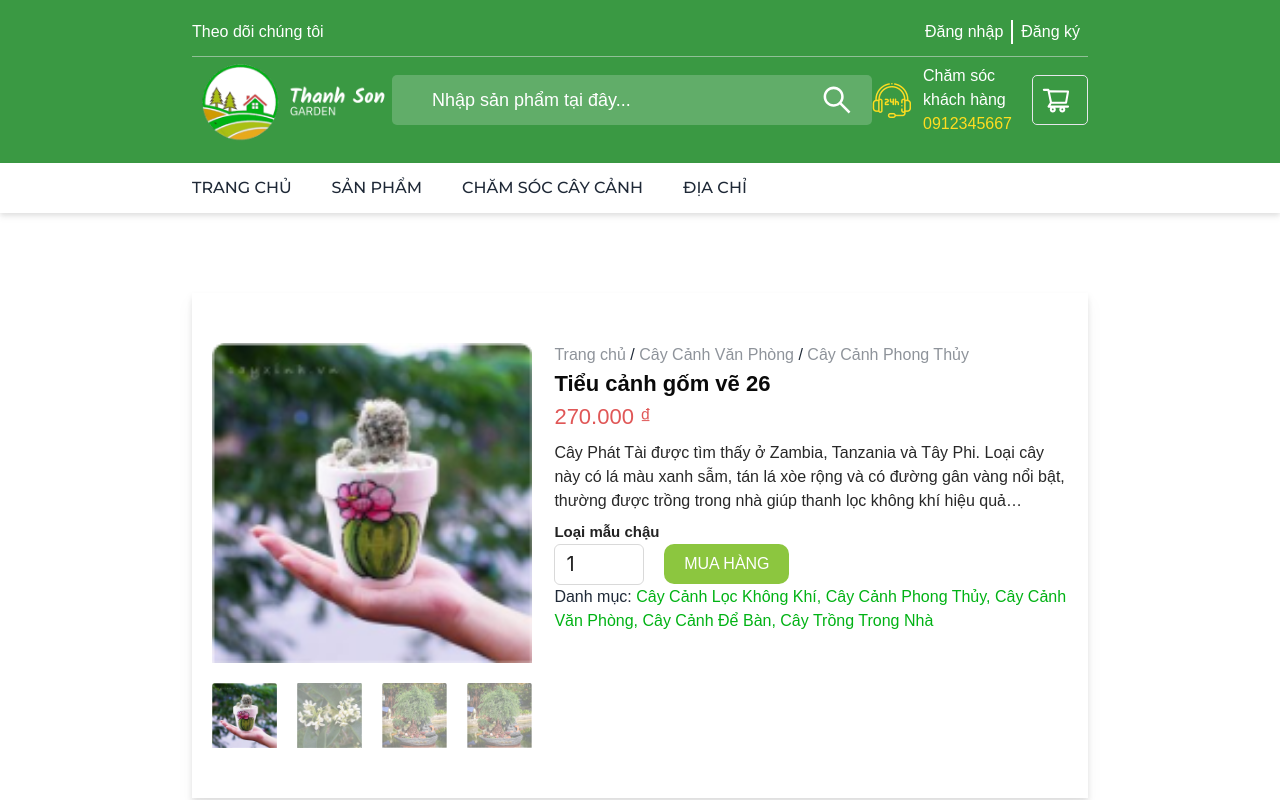
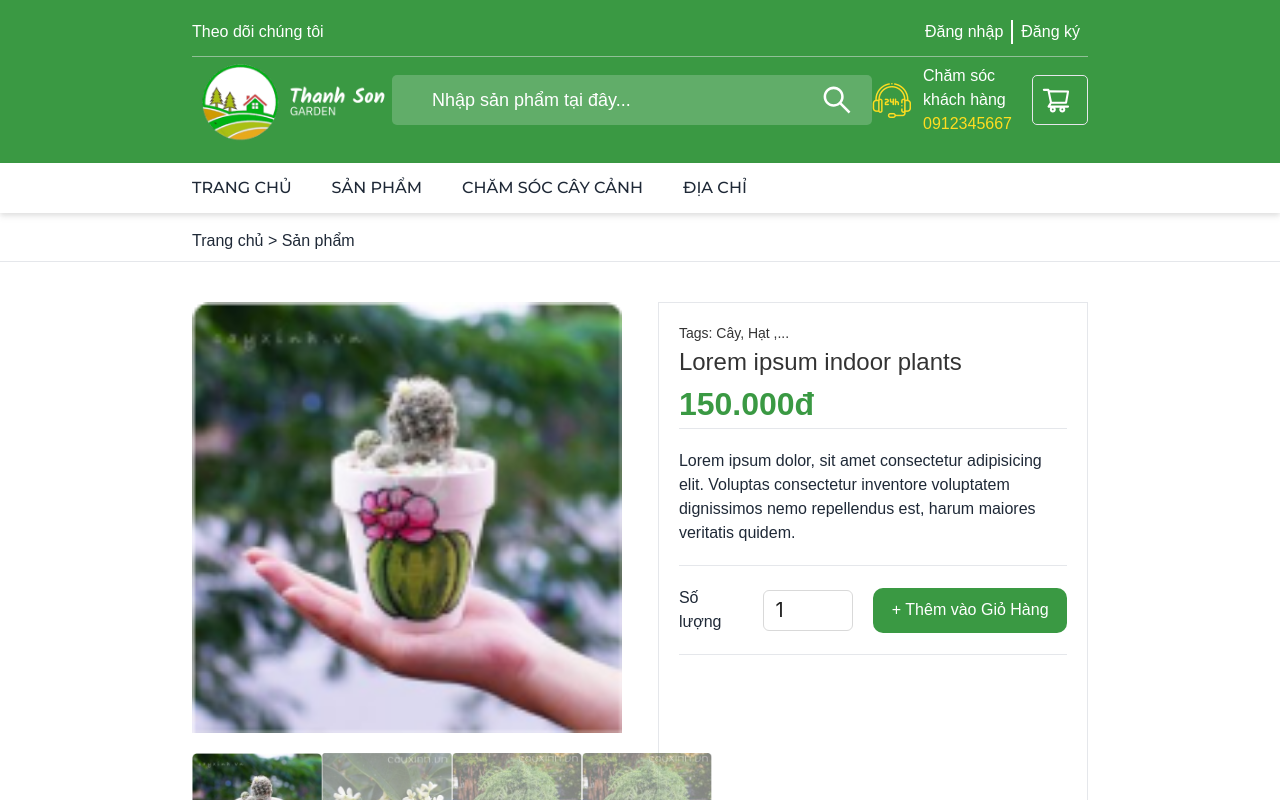
Before and after one commit to Capstone-Bonsai/bonsai_FE, a React (Vite) app: page /productDetail in a window 1280 px wide. Shown: the top 800 px of the page. Built offline with nearby package versions, Linux system fonts and the light colour scheme.

Commit message:
new product page

```diff
--- a/src/components/Footer.jsx
+++ b/src/components/Footer.jsx
@@ -12,7 +12,7 @@ function Footer() {
 
   return (
     <div className="min-h-[400px] bg-[#028711] mt-auto w-full">
-      <div className="w-[70%] h-full m-auto pt-4 mb-5 flex justify-between">
+      <div className="w-[70%] h-full m-auto pt-4 flex justify-between">
         <div className="w-[400px]">
           <div className="font-bold text-[#000000] text-[20px]">
             Về chúng tôi
--- a/src/pages/HomePage/Home.jsx
+++ b/src/pages/HomePage/Home.jsx
@@ -2,7 +2,6 @@ import React from "react";
 import Carousel from "./Carousel";
 import Banner from '../../assets/banner.png'
 import { PhoneOutlined } from "@ant-design/icons";
-import NavBar from "./NavBar";
 import SellProducts from "./SellProducts";
 function Home() {
   return (
@@ -16,7 +15,6 @@ function Home() {
             SĐT:  */}
           </div>
         </div>
-        <NavBar />
         {/* <Carousel /> */}
         <div className="w-[70%] m-auto flex justify-end mt-5">
         <img src={Banner} alt="" />
--- a/src/pages/HomePage/NavBar.jsx
+++ /dev/null
@@ -1,62 +0,0 @@
-import React, { useEffect, useState, useRef } from "react";
-import { Link, useLocation } from "react-router-dom";
-import { ShoppingCartOutlined } from "@ant-design/icons";
-function NavBar() {
-  const location = useLocation();
-  const [isDropdownOpen, setDropdownOpen] = useState(false);
-  const dropdownRef = useRef(null);
-
-  const categories = [
-    "Cây Trồng Trong Nhà",
-    "Cây Cảnh Văn Phòng",
-    "Tiểu cảnh Terrarium",
-    "Chậu Cây Cảnh",
-    "Sen Đá",
-    "Xương Rồng",
-    "Phụ Kiện Terrarium",
-  ];
-
-  const navLinks = [
-    { text: "Trang chủ", to: "/" },
-    { text: "Sản phẩm", to: "/product" },
-    { text: "Chăm sóc cây cảnh", to: "/knowledge" },
-    { text: "Địa chỉ", to: "/address" },
-  ];
-
-  return (
-    <div className="h-10">
-      {/* <div className="w-[70%] h-[100%] flex justify-between m-auto items-center">
-        <div
-          ref={dropdownRef}
-        >
-          <div
-            tabIndex={0}
-            role="button"
-            className="flex items-center justify-center pt-1 text-white"
-          >
-            Danh mục sản phẩm
-          </div>
-          <ul
-            tabIndex={0}
-            className="dropdown-content z-[1] menu p-2 mt-4 shadow bg-base-100 w-[300px]"
-          >
-
-          </ul>
-        </div>
-        {navLinks.map((link, index) => (
-          <div key={index}>
-            <Link to={link.to}>{link.text}</Link>
-          </div>
-        ))}
-        <Link to="/shoppingCart" className="flex justify-center items-center text-[#00B214]">
-          Giỏ hàng{" "}
-          <div className="border-solid border-[#00B214] ml-2 border-2 rounded-full w-7 h-7 flex justify-center items-center">
-            <ShoppingCartOutlined />
-          </div>
-        </Link>
-      </div> */}
-    </div>
-  );
-}
-
-export default NavBar;
--- a/src/pages/Product/Product.jsx
+++ b/src/pages/Product/Product.jsx
@@ -1,42 +1,70 @@
-import React from "react";
-import Navbar from "../HomePage/NavBar";
-import { Pagination } from "antd";
+import React, { useState } from "react";
+import { Pagination, Slider } from "antd";
+import "../HomePage/styleHome.css";
 import { Link } from "react-router-dom";
 import CayTung from "../../assets/cay-tung.png";
+import { ShoppingCartOutlined } from "@ant-design/icons";
 function Product() {
+  const [priceRange, setPriceRange] = useState([20, 50]);
+
+  const handleSliderChange = (value) => {
+    setPriceRange(value);
+  };
   return (
     <div>
-      <Navbar />
-      <div className="m-auto w-[70%] mt-10">
-        <div>
-          <div className="flex items-center justify-between">
-            <div className="text-[#0A0A0A] font-bold text-[24px]">
-              Tất cả sản phẩm
+      <div className="border-b py-2">
+        <div className="w-[70%] m-auto mt-2">Trang chủ &gt; Sản phẩm</div>
+      </div>
+      <div className="m-auto w-[70%] mt-2 flex">
+        <div className="bg-[#f8f8f8] h-[500px] pt-5 pl-3 pr-3 w-[25%]">
+          <div>
+            <div className="uppercase text-[#333] font-semibold text-[16px]">
+              Loại cây
             </div>
-            <div className="flex items-center">
-              <div className="mr-5">Showing 1-20 of 614 results</div>
-              <div className="border p-2">Thứ tự theo giá: cao xuống thấp</div>
+            <div className="border-b">Bonsai</div>
+          </div>
+          <div>
+            <div className="uppercase text-[#333] font-semibold text-[16px]">
+              Mức giá
+            </div>
+            <div>
+              <Slider
+                range
+                defaultValue={[20, 50]}
+                handl
+                className="rangeCostProduct"
+                value={priceRange}
+                onChange={handleSliderChange}
+              />
+            </div>
+            <div className="border-b">
+              <div>Giá từ: {priceRange[0]}</div>
+              <div>Giá đến: {priceRange[1]}</div>
             </div>
           </div>
-          <div className="flex">
-            <Link className="pr-2 text-[#666666] opacity-50  hover:opacity-100">
-              Trang chủ
-            </Link>
-            <div>/ Sản phẩm</div>
+          <div>
+            <div className="uppercase text-[#333] font-semibold text-[16px]">
+              Chọn màu
+            </div>
+            <div>
+              <input type="checkbox" />
+            </div>
           </div>
         </div>
-        <div className="w-[195px] text-center drop-shadow-lg bg-[#ffffff]">
-          <div>
-            <img className="m-auto" src={CayTung} alt="" />
+        <div className="w-[75%] pl-10 ">
+          <div className="w-[255px] h-[355px] border">
+            <img className="w-full" src={CayTung} alt="" height={255} />
+            <div className="flex items-center justify-evenly">
+              <div className=" py-5 text-[20px]">
+                <div>Cây Tùng</div>
+                <div className="text-[#3a9943]">150.000đ</div>
+              </div>
+              <button className="bg-[#f2f2f2] w-[50px] h-[50px] flex justify-center items-center rounded-full hover:text-[#ffffff] hover:bg-[#3a9943]">
+                <ShoppingCartOutlined />
+              </button>
+            </div>
           </div>
-          <div className="text-[18px] text-[#1E7100] mt-5">
-            Cây Tùng Xương Cá
-          </div>
-          <div className="text-[#E04C78] py-5">1.200.000 ₫</div>
         </div>
-      </div>
-      <div className="text-center">
-        <Pagination defaultCurrent={1} total={50} />
       </div>
     </div>
   );
--- a/src/pages/Product/ProductDetail.jsx
+++ b/src/pages/Product/ProductDetail.jsx
@@ -1,5 +1,4 @@
 import React, { useState } from "react";
-import NavBar from "../HomePage/NavBar";
 import CayTung from "../../assets/cay-tung.png";
 import { productDetailImage } from "../../data/TopProducts";
 import { Link } from "react-router-dom";
@@ -21,67 +20,56 @@ function ProductDetail() {
   };
   return (
     <div>
-      <NavBar />
-      <div className="m-auto w-[70%] mt-10">
-        <div className="drop-shadow-lg bg-[#ffffff] py-[50px] px-5">
-          <div className="flex w-[100%] ">
-            <div className="w-[40%]">
-              <div className="w-[320px] h-[320px]">
+      <div className="border-b py-2">
+        <div className="w-[70%] m-auto mt-2">Trang chủ &gt; Sản phẩm</div>
+      </div>
+      <div className="m-auto w-[70%] flex justify-between my-10">
+        <div className=" w-[48%] ">
+          <div className="flex">
+            <div className="w-full h-full">
               <img
                 src={imageDetail.image}
                 alt=""
-                  className="object-cover w-full h-full "
+                className=" w-full h-full object-cover "
               />
             </div>
-              <a className="mt-5 flex w-[320px] justify-between">
+          </div>
+          <a className="mt-5 flex w-full justify-between">
             {productDetailImage.image.map((imageDetail) => (
               <img
                 key={imageDetail.id}
                 src={imageDetail.image}
                 alt=""
-                    width={65}
-                    height={65}
+                width={130}
+                height={130}
                 onClick={() => handleImageClick(imageDetail.id)}
                 style={{
                   cursor: "pointer",
                   opacity: currentImage === imageDetail.id ? 1 : 0.5,
                 }}
+                className="object-cover"
               />
             ))}
           </a>
         </div>
-            <div className="w-[60%]">
-              <div>
-                <Link className=" opacity-50  hover:opacity-100">
-                  Trang chủ
-                </Link>{" "}
-                /{" "}
-                <Link className=" opacity-50  hover:opacity-100">
-                  Cây Cảnh Văn Phòng
-                </Link>{" "}
-                /{" "}
-                <Link className=" opacity-50  hover:opacity-100">
-                  Cây Cảnh Phong Thủy
-                </Link>
+        <div className="w-[48%] border p-5">
+          <div className="border-b">
+            <div className="text-[14px] text-[#343434]">
+              Tags: <Link>Cây, Hạt ,...</Link>
             </div>
-              <div className="text-[#0A0A0A] font-bold text-[22px]">
-                {productDetailImage.name}
+            <div className="text-[24px] text-[#333333]">
+              Lorem ipsum indoor plants
             </div>
-              <div className="text-[#E05757] text-[22px] font-medium">
-                270.000 ₫
+            <div className="text-[#3a9943] text-[32px] font-bold">150.000đ</div>
           </div>
-              <div className="my-2 text-[#282828]">
-                Cây Phát Tài được tìm thấy ở Zambia, Tanzania và Tây Phi. Loại
-                cây này có lá màu xanh sẫm, tán lá xòe rộng và có đường gân vàng
-                nổi bật, thường được trồng trong nhà giúp thanh lọc không khí
-                hiệu quả…
+          <div className="py-5 border-b">
+            Lorem ipsum dolor, sit amet consectetur adipisicing elit. Voluptas
+            consectetur inventore voluptatem dignissimos nemo repellendus est,
+            harum maiores veritatis quidem.
           </div>
-              <div className="text-[#222222] font-bold text-[15px]">
-                Loại mẫu chậu
-              </div>
-              <div className="flex">
-                <Row>
-                  <Col span={4}>
+          <div className="flex items-center py-5 border-b">
+            <p>Số lượng</p>
+            <div className="px-5">
               <InputNumber
                 min={1}
                 max={20}
@@ -89,24 +77,11 @@ function ProductDetail() {
                 value={inputValue}
                 onChange={onChange}
               />
-                  </Col>
-                </Row>
-                <Link className="bg-[#8cc63f] w-[125px] h-[40px] text-[#ffffff] uppercase flex justify-center items-center rounded-[10px] hover:bg-[#6e9b3d] ml-5">
-                  Mua hàng
-                </Link>
             </div>
-              <div className="">
-                Danh mục:{" "}
-                <Link className="text-[#00B214] hover:text-black">
-                  Cây Cảnh Lọc Không Khí, Cây Cảnh Phong Thủy, Cây Cảnh Văn
-                  Phòng, Cây Cảnh Để Bàn, Cây Trồng Trong Nhà
-                </Link>
+            <button className="bg-[#3a9943] w-[200px] h-[45px] rounded-[10px] text-[#ffffff] text-[16px]">
+              + Thêm vào Giỏ Hàng
+            </button>
           </div>
-            </div>
-          </div>
-        </div>
-        <div className="drop-shadow-lg bg-[#ffffff] py-[50px] mt-10">
-          <div className="text-[#00B214] font-medium text-[20px] border-b border-b-[2px] mx-5">Mô tả</div>
         </div>
       </div>
     </div>
```
Also changed, not shown: src/pages/HomePage/styleHome.css (+13 -0 lines), src/pages/Product/ShoppingCart.jsx (+47 -23 lines), src/index.css (line endings or trailing spaces). Lines whose indentation alone changed are shown as unchanged.
